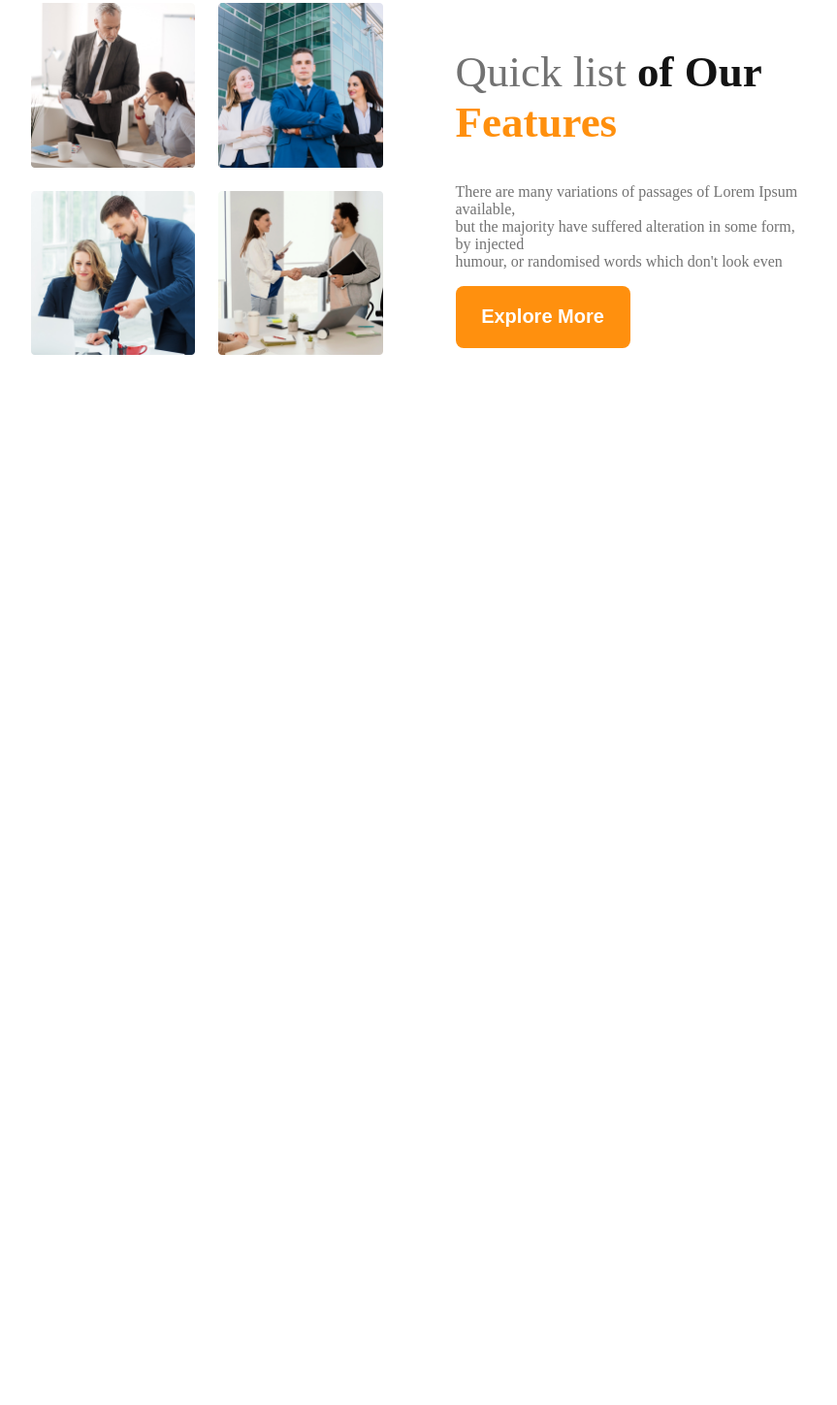
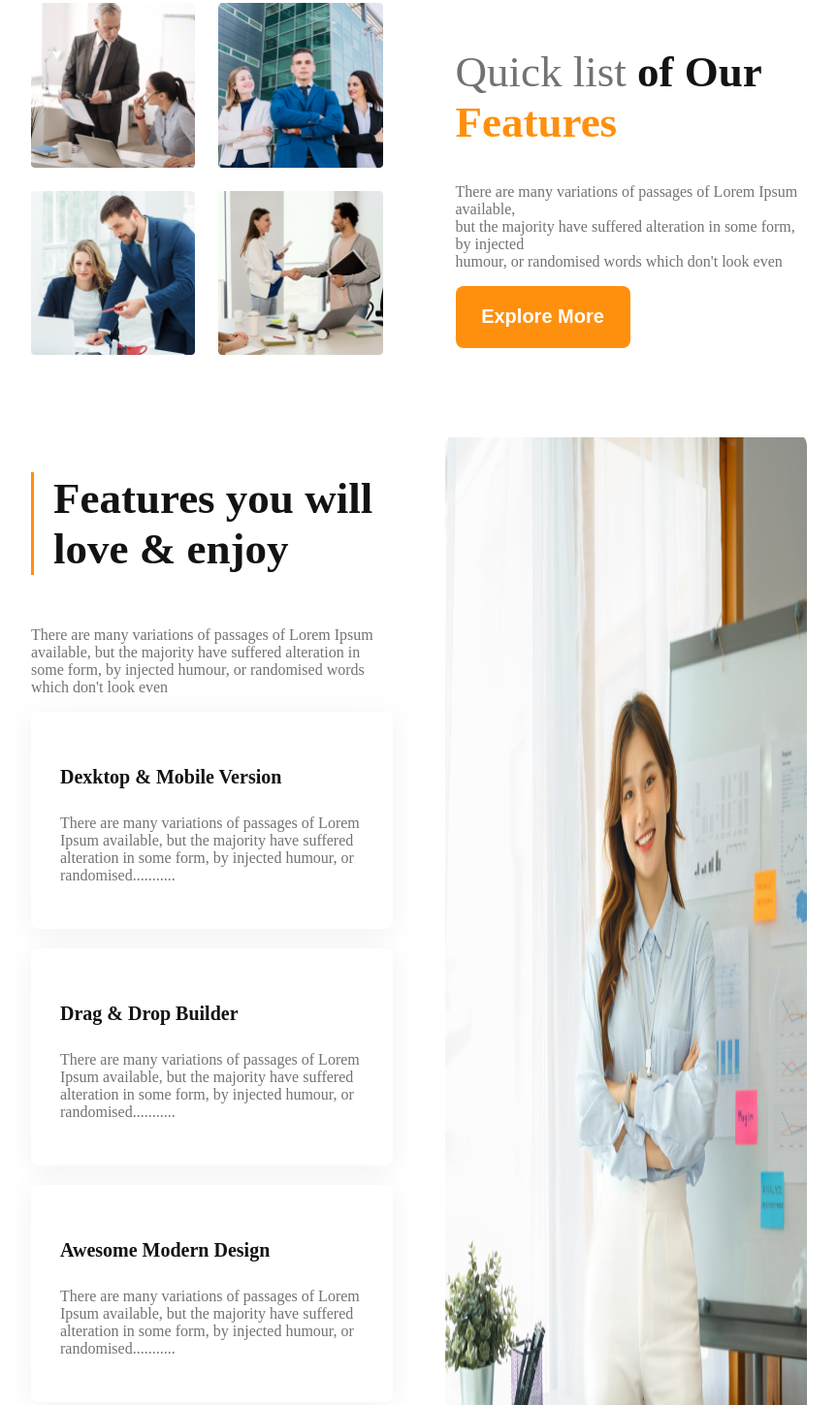
Before and after one commit to mdshahco/g3-architects-main, a plain HTML site: page index.html in a window 1280 px wide. Shown: the part 1112-2561 px from the top of the page at 97% size, without its empty margins (208-1071 px from the left). Before the commit the page ends 1478 px from the top, so only its background shows below. Drawn offline with Linux system fonts and the light colour scheme.

Commit message:
love and enjoy section added

```diff
--- a/index.html
+++ b/index.html
@@ -27,7 +27,7 @@
         <div class="heading">
             <h1 class="header-title">Brand New <br> of Architects
             </h1>
-            <p class="header-discription">There are many variations of passages of Lorem Ipsum available, but the majority have suffered alteration in<br> some form, by injected humour, or randomised words which don't look even</p>
+            <p class="header-description">There are many variations of passages of Lorem Ipsum available, but the majority have suffered alteration in<br> some form, by injected humour, or randomised words which don't look even</p>
             <button class="explore-btn">Explore More</button>
         </div>
         <div class="heading-bannar"><img src="images/banner.png" alt=""></div>
@@ -44,11 +44,47 @@
             </div>
             <div>
                 <h2 class="quick-list-title"><span class="quick-list">Quick list </span>of Our<span class="features"> Features</span></h2>
-                <p class="quick-discription">There are many variations of passages of Lorem Ipsum available,<br>but the majority have suffered alteration in some form, by injected<br> humour, or randomised words which don't look even</p>
+                <p class="quick-description">There are many variations of passages of Lorem Ipsum available,<br>but the majority have suffered alteration in some form, by injected<br> humour, or randomised words which don't look even</p>
                 <button class="explore-btn">Explore More</button>
             </div>
         </section>
         <!-- quick section ended -->
+        <!-- love and enjoy section started -->
+        <section class="container">
+
+        <div class="love-contain">
+            <div class="love-text">
+                <div class="love-title-main">
+                    <div class="love-title-line"></div>
+                    <h2 class="love-section-title">Features you will love & enjoy</h2>
+                </div>
+                <p class="love-section-description">There are many variations of passages of Lorem Ipsum available, but the majority have suffered alteration in some form, by injected humour, or randomised words which don't look even</p>
+                <div class="love-boxes">
+                    <div class="love-box">
+                        <h4>Dexktop & Mobile Version</h4>
+                        <p>There are many variations of passages of Lorem Ipsum available, but the majority have suffered alteration in some form, by injected humour, or randomised...........</p>
+                    </div>
+                    <div class="love-box">
+                        <h4>Drag & Drop Builder</h4>
+                        <p>There are many variations of passages of Lorem Ipsum available, but the majority have suffered alteration in some form, by injected humour, or randomised...........</p>
+                    </div>
+                    <div class="love-box">
+                        <h4>Awesome Modern Design</h4>
+                        <p>There are many variations of passages of Lorem Ipsum available, but the majority have suffered alteration in some form, by injected humour, or randomised...........</p>
+                    </div>
+                    <div class="love-box">
+                        <h4>Super Easy to Edit</h4>
+                        <p>There are many variations of passages of Lorem Ipsum available, but the majority have suffered alteration in some form, by injected humour, or randomised...........</p>
+                    </div>
+                </div>
+            </div>
+            <div class="love-photo">
+                <img src="images/architect.png" alt="">
+            </div>
+        </div>
+            <button class="experience-btn"><span class="exp-year">10+Year</span><br>Experience</button>
+        </section>
+        <!-- love and enjoy section ended -->
 
     </main>
     <footer>
--- a/styles/style.css
+++ b/styles/style.css
@@ -45,7 +45,7 @@ nav{
     font-size: 64px;
     text-align: center;
 }
-.header-discription{
+.header-description{
     color: #727272;
     margin-top: 32px;
     margin-bottom: 32px;
@@ -116,8 +116,72 @@ nav{
     font-size: 45px;
     color: #FF900E;
 }
-.quick-discription{
+.quick-description{
     color: #727272;
     font-weight: 400;
     font-size: 16px;
 }
+/* quick section ended */
+/* love and enjoy section style started */
+.love-contain{
+    display: flex;
+    gap: 54px;
+    flex: 1 1;
+    display: grid;
+    grid-template-columns: 1fr 1fr;
+
+}
+.love-title-main{
+    display: flex;
+    gap: 20px;
+    align-items: center;
+
+}
+.love-title-line{
+    width: 5px;
+    height: 106px;
+    background: #FF900E;
+}
+.love-section-title{
+    font-weight: 700;
+    font-size: 45px;
+    color: #131313;
+}
+.love-text p{
+    font-weight: 400;
+    font-size: 16px;
+    color: #727272;
+}
+.love-text h4{
+    font-weight: 600;
+    font-size: 20px;
+    color: #131313;
+}
+.love-box{
+    padding: 30px;
+    margin-bottom: 20px;
+    background: #FFFFFF;
+    width: 50%px;
+    height: 50%;
+    box-shadow: 0px 4px 30px rgba(0, 0, 0, 0.06);
+    border-radius: 8px;
+}
+.love-photo img{
+    width: 100%;
+    height: 100%;
+}
+.experience-btn{
+    width: 342px;
+    height: 200px;
+    background: #FF900E;
+    color: #FFFFFF;
+    border: none;
+    border-radius: 8px;
+    font-weight: 500;
+    font-size: 25px;
+    text-align: center;
+}
+.exp-year{
+    font-weight: 700;
+    font-size: 65px;
+}
```
